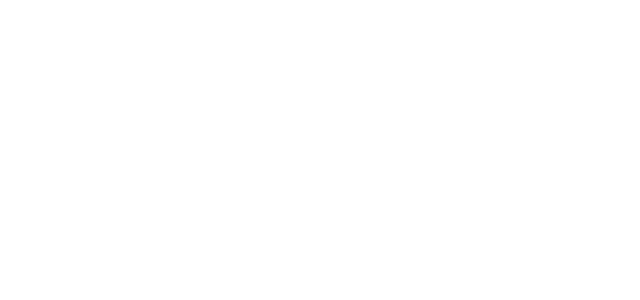
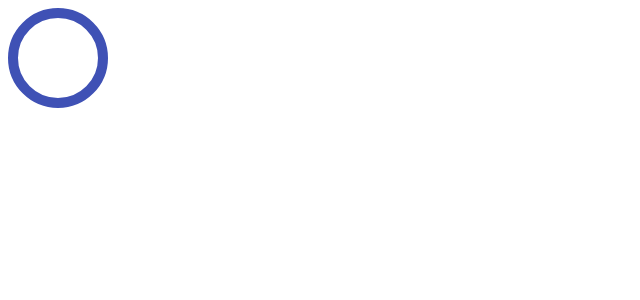
Before and after one commit to MAGNUM81/Angular-Tutorial, an Angular app in the folder material-demo/: page / in a window 1280 px wide. Shown: the top 300 px of the page, without its empty margins (0-640 px from the left). Built offline with nearby package versions, Linux system fonts and the light colour scheme.

Commit message:
determinate mat progress spinner

```diff
--- a/material-demo/src/app/app.component.html
+++ b/material-demo/src/app/app.component.html
@@ -1,4 +1,3 @@
 <mat-progress-spinner
-mode="indeterminate"
-*ngIf="isLoading"
-></mat-progress-spinner>
+mode="determinate"
+[value]="progress"></mat-progress-spinner>
--- a/material-demo/src/app/app.component.ts
+++ b/material-demo/src/app/app.component.ts
@@ -1,5 +1,4 @@
 import { Component } from '@angular/core';
-import {Observable, timer} from 'rxjs';
 
 @Component({
   selector: 'app-root',
@@ -7,16 +6,13 @@
   styleUrls: ['./app.component.less']
 })
 export class AppComponent {
-  private courses: any;
-  isLoading = false;
+  progress = 0;
+  timer;
 
   constructor() {
-    this.isLoading = true;
-    this.getCourses()
-      .subscribe(courses => this.isLoading = false);
-  }
-
-  getCourses(): Observable<any> {
-    return timer(2000);
+    this.timer = setInterval(() => {
+      this.progress++;
+      if (this.progress === 100) { clearInterval(this.timer); }
+    }, 20);
   }
 }
```
